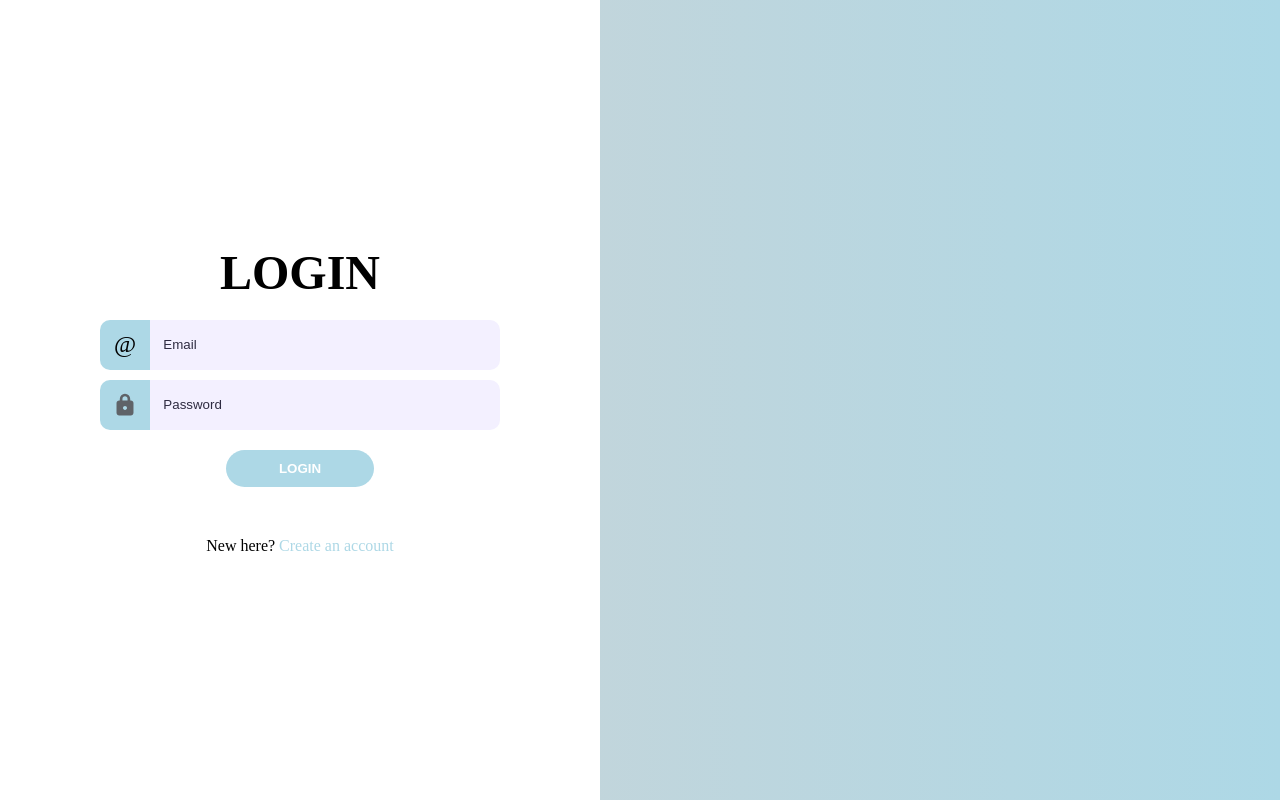
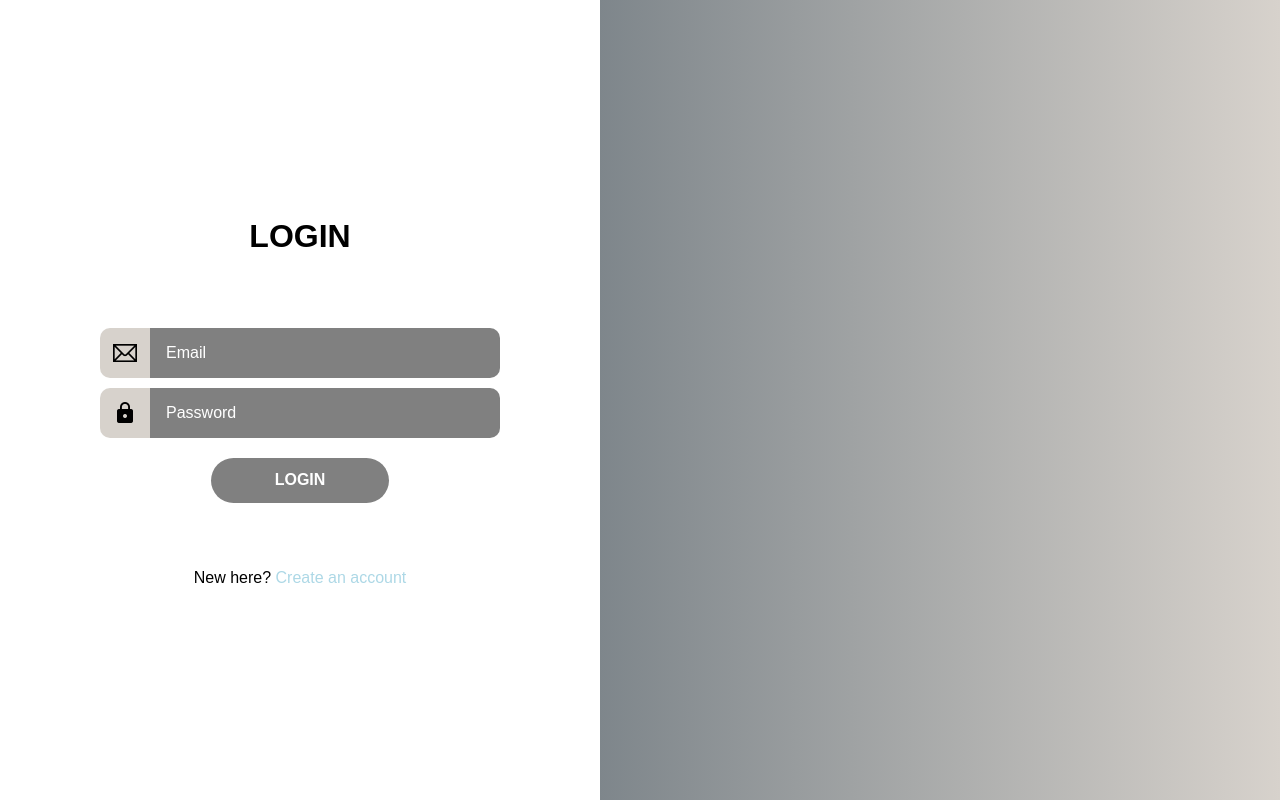
Before and after one commit to aniilahadri/Airport-web-Projekt, a PHP site: page /login.html in a window 1280 px wide. Run offline with PHP 8.4, Linux system fonts and the light colour scheme.

Commit message:
Refactor login and signup

```diff
--- a/css/signin.css
+++ b/css/signin.css
@@ -1,31 +1,11 @@
 html{
     font-size: 16px;
-    color:var(--text-color);
     text-align: center;
 }
-/* tablet /
-@media screen and (max-width:992px){
-    html{font-size: 14px;}
-  }
-  /mobile*/
-
-  @media screen and (max-width:768px){
-    html{font-size: 12px;}
-:root{
-    --base-color: white;
-    --text-color: #2E2B41;
-    --input-color: #F3F0FF;
-    --accent-color: #ADD8E6;
-
-}
-  }
-*{
-    margin:0;
-    padding: 0;
-}
 body{
+    font-family: sans-serif;
     min-height: 100vh;
-    background-image:linear-gradient(to right, #D3D3D3 ,#ADD8E6);
+    background-image: linear-gradient(to right, #304352, #d7d2cc);
     background-size: cover;
     background-position: right;
     overflow: hidden;
@@ -44,7 +24,6 @@ body{
 }
 h1{
     font-size: 3rem;
-    font-weight: 900;
     text-transform: uppercase;
 }
 form{
@@ -66,8 +45,8 @@ form label{
     flex-shrink: 0;
     height: 50px;
     width:50px;
-    background-color:#ADD8E6 ;
-    fill:white;
+    background-color:#d7d2cc ;
+    fill:#d7d2cc;
     border-radius:10px 0 0 10px;
     display: flex;
     justify-content: center;
@@ -84,12 +63,10 @@ form input{
     border-radius:0 10px 10px 0;
     border-left: none;
     border:none;
-    background-color:#F3F0FF;
+    background-color:gray;
     transition: 15ms ease;
 }
-form input:hover{
-    border: 2px solid #ADD8E6;
-}
+
 form input:focus{
     outline:none;
     border-color: #2E2B41;
@@ -98,14 +75,14 @@ div:has(input:focus) > label{
     background-color: #2E2B41;
 }
  form input::placeholder{
-    color:#2E2B41;
+    color:white;
  }
 form button{
     margin-top:10px;
     border:none;
     border-radius:1000px;
     padding: .85em 4em;
-    background-color:#ADD8E6;
+    background-color:gray;
     color: white;
     font-weight: 600;
     text-transform: uppercase;
@@ -126,12 +103,7 @@ div:has(input:focus) > label{
 a:hover{
     text-decoration: underline;
 }
- form div.incorrent label{
-    background-color: red;
- }
- form div.incorrect input{
-    border-color: red;
- }
+
 #error-message{
     color: red;
 }
--- a/login.html
+++ b/login.html
@@ -4,6 +4,8 @@
     <meta charset="UTF-8">
     <meta name="viewport" content="width=device-width, initial-scale=1.0">
     <link rel="stylesheet" href="css/signin.css">
+    <link rel="stylesheet" href="https://necolas.github.io/normalize.css/8.0.1/normalize.css">
+    <link rel="icon" href="images/9055475_bxs_plane_alt_icon.png">
     <script type="text/javascript" src="validation.js" defer></script>
     <title>Log in-Airport</title>
 </head>
@@ -14,13 +16,13 @@
     <form id="form">
            <div>
         <label for="email-input">
-          <span>@</span>
+          <img src="images/134146_mail_email_icon.png" height="24px" alt="email">
         </label>
         <input type="email" name="email" id="email-input" placeholder="Email">
       </div>
       <div>
         <label for="password-input">
-          <svg xmlns="http://www.w3.org/2000/svg" height="24px" viewBox="0 -960 960 960" width="24px" fill="#5f6368"><path d="M246.78-62.48q-43.72 0-74.86-31.14-31.14-31.13-31.14-74.86v-386.43q0-43.73 31.14-74.87 31.14-31.13 74.86-31.13h24.74v-63.61q0-87.52 60.76-148.85T480-934.7q86.96 0 147.72 61.33 60.76 61.33 60.76 148.85v63.61h24.74q43.72 0 74.86 31.13 31.14 31.14 31.14 74.87v386.43q0 43.73-31.14 74.86-31.14 31.14-74.86 31.14H246.78ZM480-281.7q33 0 56.5-23.5t23.5-56.5q0-33-23.5-56.5T480-441.7q-33 0-56.5 23.5T400-361.7q0 33 23.5 56.5t56.5 23.5ZM377.52-660.91h204.96v-63.61q0-43.41-29.63-73.79Q523.22-828.7 480-828.7t-72.85 30.39q-29.63 30.38-29.63 73.79v63.61Z"/></svg>
+          <img src="images/3669338_lock_ic_icon.png" height="24px" alt="lock">
         </label>
         <input type="password" name="password" id="password-input" placeholder="Password">
       </div>
```
Also changed, not shown: signin.html (+8 -6 lines), validation.js (+27 -29 lines), images/134146_mail_email_icon.png (added), images/1564534_customer_man_user_account_profile_icon.png (added), images/3669338_lock_ic_icon.png (added), images/airport2.jpg (deleted), images/login.jpeg (deleted), images/login.jpg (deleted), images/photo.jpg.jpg (deleted), lock_24dp_5F6368_FILL1_wght600_GRAD0_opsz24.svg (deleted), person_24dp_5F6368_FILL1_wght600_GRAD0_opsz24.svg (deleted), photo.jpg (deleted). Lines whose indentation alone changed are shown as unchanged.
